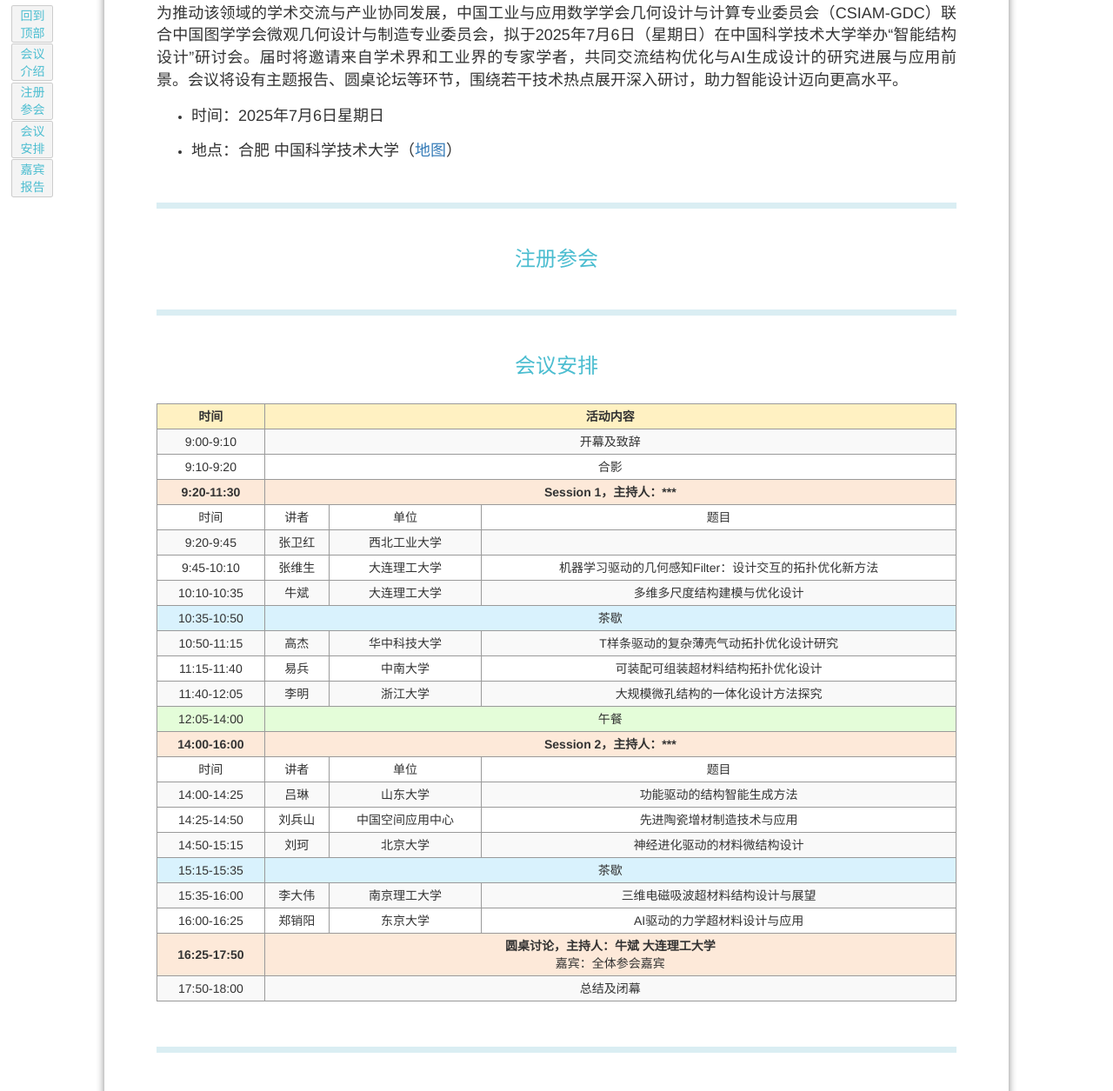
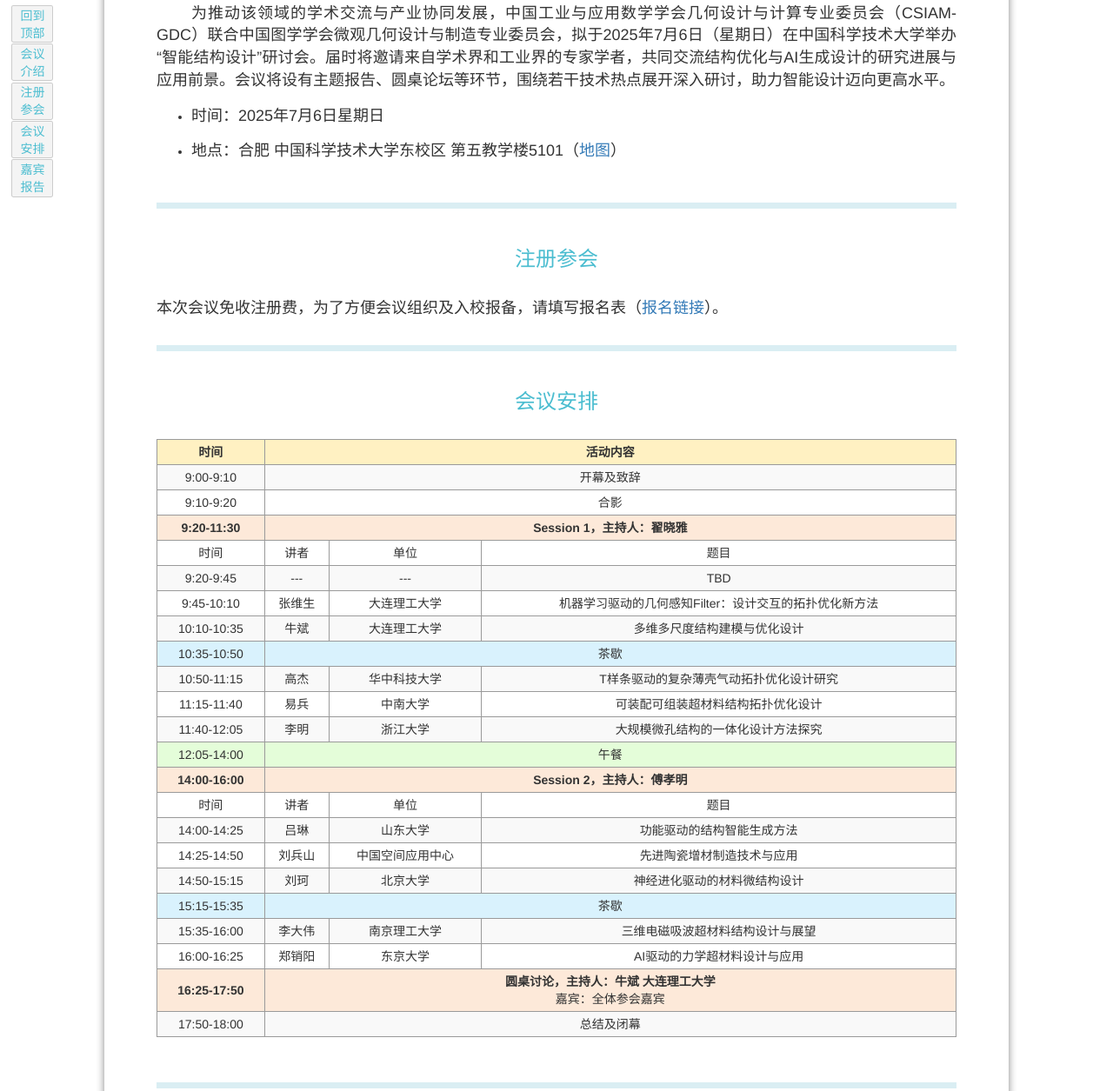
Before and after one commit to 20250706-structure-design/20250706-structure-design.github.io, a plain HTML site: page index.html in a window 1280 px wide. Shown: the part 560-1815 px from the top of the page at 87% size. Drawn offline with nearby package versions, Linux system fonts and the light colour scheme; a script that the page names is missing.

Commit message:
update website

```diff
--- a/buttom.js
+++ b/buttom.js
@@ -31,9 +31,9 @@ window.onload = function() {
     }
 
 
-    document.querySelector("#zhangweihong").onclick = function() {
-        document.querySelector("#zhangweihong_position").scrollIntoView(true);
-    }
+    // document.querySelector("#zhangweihong").onclick = function() {
+    //     document.querySelector("#zhangweihong_position").scrollIntoView(true);
+    // }
     document.querySelector("#zhangweisheng").onclick = function() {
         document.querySelector("#zhangweisheng_position").scrollIntoView(true);
     }
--- a/index.html
+++ b/index.html
@@ -112,15 +112,15 @@
                 <h4 style="color:#4bbdd0;">会议介绍</h4>
 
                 <br>
-                <p>近年来，结构优化与拓扑优化正日益与人工智能（AI）技术深度融合。如何综合利用经典拓扑优化理论与AI算法，生成同时满足工程性能约束（如轻量化、高刚度）与功能性需求（如多物理场耦合、多功能响应）的复杂结构模型，依然是学术界与工业界面临的重大挑战。高精度、高性能的结构与材料，正逐步成为推动高端装备制造、生物医疗等领域技术变革的关键驱动力。本次研讨会将聚焦拓扑优化的最新发展趋势，涵盖拓扑优化算法、多功能/多物理场超材料设计、AI生成式设计、以及增材制造工艺等前沿方向，深入探讨跨学科研究的突破性成果与实际应用路径。</p>
-                <p>为推动该领域的学术交流与产业协同发展，中国工业与应用数学学会几何设计与计算专业委员会（CSIAM-GDC）联合中国图学学会微观几何设计与制造专业委员会，拟于2025年7月6日（星期日）在中国科学技术大学举办“智能结构设计”研讨会。届时将邀请来自学术界和工业界的专家学者，共同交流结构优化与AI生成设计的研究进展与应用前景。会议将设有主题报告、圆桌论坛等环节，围绕若干技术热点展开深入研讨，助力智能设计迈向更高水平。</p>
+                <p style="text-indent: 40px">近年来，结构优化与拓扑优化正日益与人工智能（AI）技术深度融合。如何综合利用经典拓扑优化理论与AI算法，生成同时满足工程性能约束（如轻量化、高刚度）与功能性需求（如多物理场耦合、多功能响应）的复杂结构模型，依然是学术界与工业界面临的重大挑战。高精度、高性能的结构与材料，正逐步成为推动高端装备制造、生物医疗等领域技术变革的关键驱动力。本次研讨会将聚焦拓扑优化的最新发展趋势，涵盖拓扑优化算法、多功能/多物理场超材料设计、AI生成式设计、以及增材制造工艺等前沿方向，深入探讨跨学科研究的突破性成果与实际应用路径。</p>
+                <p style="text-indent: 40px">为推动该领域的学术交流与产业协同发展，中国工业与应用数学学会几何设计与计算专业委员会（CSIAM-GDC）联合中国图学学会微观几何设计与制造专业委员会，拟于2025年7月6日（星期日）在中国科学技术大学举办“智能结构设计”研讨会。届时将邀请来自学术界和工业界的专家学者，共同交流结构优化与AI生成设计的研究进展与应用前景。会议将设有主题报告、圆桌论坛等环节，围绕若干技术热点展开深入研讨，助力智能设计迈向更高水平。</p>
 
                 <ul>
                     <li>
                         <p>时间：2025年7月6日星期日</p>
                     </li>
                     <li>
-                        <p>地点：合肥 中国科学技术大学（<a href="https://j.map.baidu.com/2b/Joc" target="_blank" rel="noopener">地图</a>）</p>
+                        <p>地点：合肥 中国科学技术大学东校区 第五教学楼5101（<a href="https://j.map.baidu.com/44/_3u" target="_blank" rel="noopener">地图</a>）</p>
                     </li>
                 </ul>
 
@@ -260,14 +260,14 @@
                 <h4 style="color:#4bbdd0;">注册参会</h4>
 
                 <br>
-                <!-- <p>本次会议免收注册费，为了方便会议组织及入校报备，请填写报名表（<a href="https://www.wjx.cn/vm/wdJScf7.aspx#" target="_blank" rel="noopener">报名链接</a>）。会议场地容量有限，按报名顺序先到先得。</p>
+                <p>本次会议免收注册费，为了方便会议组织及入校报备，请填写报名表（<a href="https://docs.qq.com/form/page/DZWpWdktIUUFiTWNy" target="_blank" rel="noopener">报名链接</a>）。</p>
 
                 <style>
                 .red-text {
                     color: red;
                   }
                 </style>
-                <p>由于需要提前进行入校报备，会议报名截止时间为4月10日<span class="red-text">（报名人数已满，感谢支持！）</span>。第一次入校需要刷身份证，之后可以刷脸入校。</p>
+                <!-- <p>由于需要提前进行入校报备，会议报名截止时间为4月10日<span class="red-text">（报名人数已满，感谢支持！）</span>。第一次入校需要刷身份证，之后可以刷脸入校。</p>
 
                 <p>推荐住宿酒店：</p>
                     <p>（1）厦门大学国际学术交流中心（<a href="https://j.map.baidu.com/c4/8l4" target="_blank" rel="noopener">地图</a>），位于校内，距会场300米，房源紧张；订房热线：0592-2182621，大床房400，双床房500，订房Code：GDC研讨会；</p>
@@ -308,7 +308,7 @@
                         <thead>
                             <tr style="background-color:rgb(253, 233, 217)">
                                 <td><strong>9:20-11:30</strong></td>
-                                <td colspan="3"><strong>Session 1，主持人：***</strong></td>
+                                <td colspan="3"><strong>Session 1，主持人：翟晓雅</strong></td>
                         </thead>
 
                         <thead>
@@ -322,9 +322,9 @@
                         <tbody>
                             <tr>
                                 <td>9:20-9:45</td>
-                                <td>张卫红</td>
-                                <td>西北工业大学</td>
-                                <td></td>
+                                <td>---</td>
+                                <td>---</td>
+                                <td>TBD</td>
                             </tr>
                             <tr>
                                 <td>9:45-10:10</td>
@@ -376,7 +376,7 @@
                         <thead>
                             <tr style="background-color:rgb(253, 233, 217)">
                                 <td><strong>14:00-16:00</strong></td>
-                                <td colspan="3"><strong>Session 2，主持人：***</strong></td>
+                                <td colspan="3"><strong>Session 2，主持人：傅孝明</strong></td>
                         </thead>
 
                         <thead>
@@ -491,13 +491,13 @@
 
                 <div class="row placeholders">
 
-                    <div class="col-xs-6 col-sm-3 placeholder">
+                    <!-- <div class="col-xs-6 col-sm-3 placeholder">
                         <button id="zhangweihong">
                             <img src="images/zhangweihong.jpg" width="146" height="146" class="img coverImg" alt="Generic placeholder thumbnail">
                             <h4><font style="font-size:14px;font-weight:600;">张卫红</font></h4>
                             <span class="text-muted" style="font-size:12px;font-weight:600;">西北工业大学</span>
                         </button>
-                    </div>
+                    </div> -->
 
                     <div class="col-xs-6 col-sm-3 placeholder">
                         <button id="zhangweisheng">
@@ -588,7 +588,7 @@
 
 
 
-                <p style="font-size:22px;border-bottom: 7px solid rgb(218, 238, 243);"> <br></p>
+                <!-- <p style="font-size:22px;border-bottom: 7px solid rgb(218, 238, 243);"> <br></p>
 
                 <ul style="text-align:left;padding-left:20px;">
                     <a id="zhangweihong_position" style="position:relative; top:-72px;   display: block; height: 0;"></a>
@@ -603,12 +603,12 @@
                     <li style="font-size:16px;font-style:normal;font-weight:300;">
                         <font style="color:#4bbdd0;font-weight:500;">个人简介: </font>
                     </li><br>
-                    <!-- <li style="font-size:16px;font-style:normal;font-weight:300;">
+                    <!== <li style="font-size:16px;font-style:normal;font-weight:300;">
                         <font style="color:#4bbdd0;font-weight:500;">主页: </font> <a style="color:#000000;" href="https://faculty.fudan.edu.cn/ZhouXiangdong/zh_CN/">https://faculty.fudan.edu.cn/ZhouXiangdong/zh_CN/</a></li>
                     <br>
                     <li style="font-size:16px;font-style:normal;font-weight:300;">
-                        <font style="color:#4bbdd0;font-weight:500;">E-mail: </font>xdzhou@fudan.edu.cn</li> -->
-                </ul>
+                        <font style="color:#4bbdd0;font-weight:500;">E-mail: </font>xdzhou@fudan.edu.cn</li> ==>
+                </ul> -->
 
                 <p style="font-size:22px;border-bottom: 7px solid rgb(218, 238, 243);"> <br></p>
 
```
Also changed, not shown: images/qrcode.jpeg (added).
